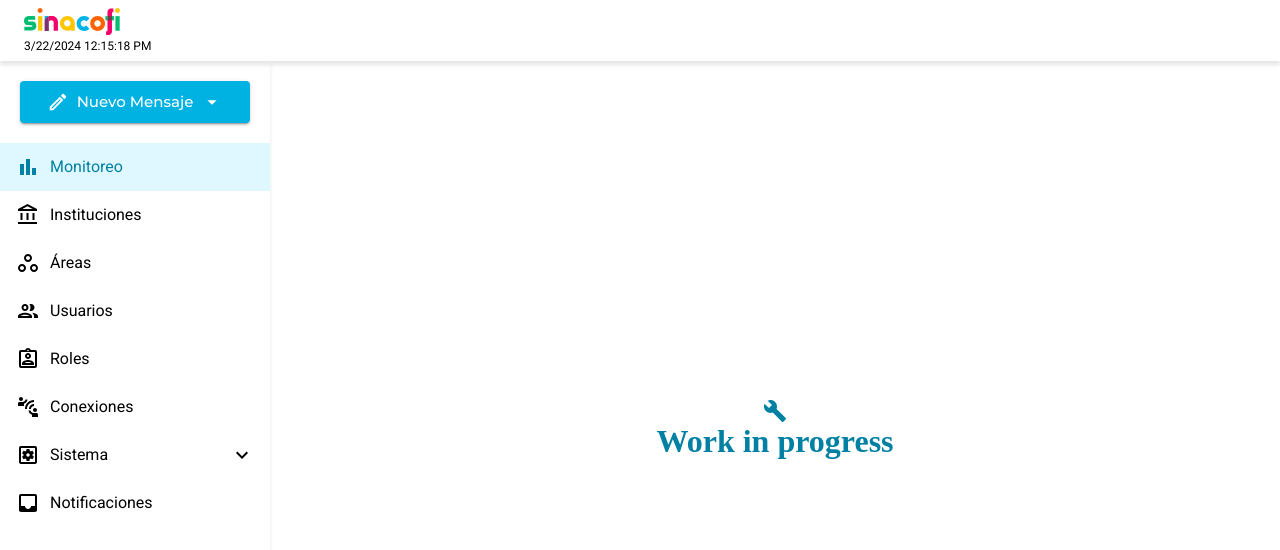
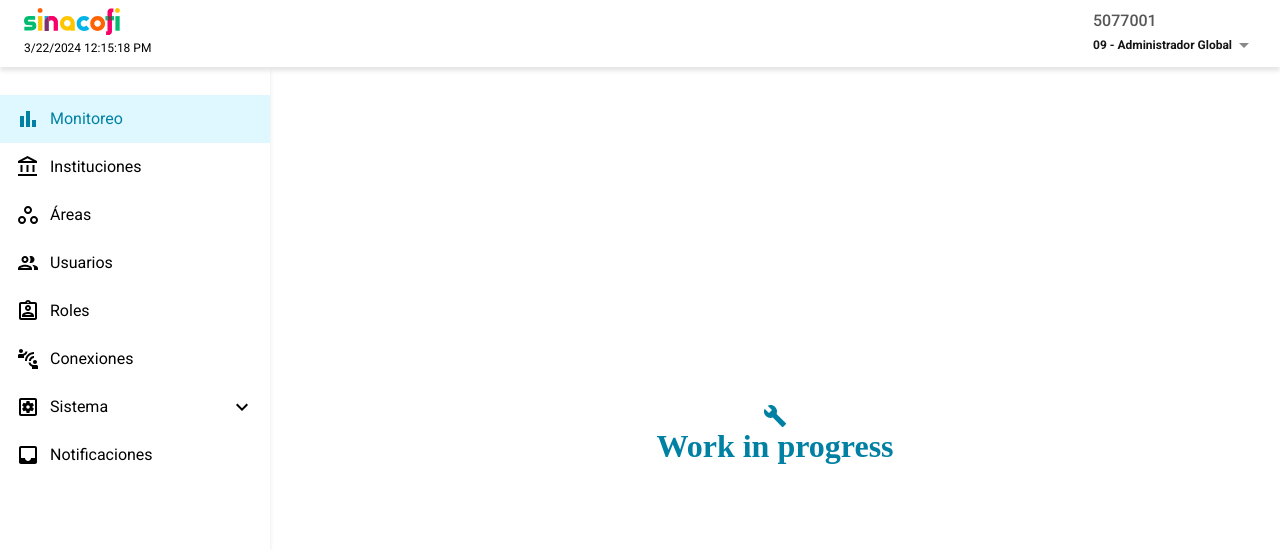
Before and after one commit to tomasgomez/admin-sinacofi-back, a Next.js app: page / in a window 1280 px wide. Shown: the top 550 px of the page. Built offline with nearby package versions, Linux system fonts and the light colour scheme.

Commit message:
feat: add menu app bar

```diff
--- a/src/components/AppBar.tsx
+++ b/src/components/AppBar.tsx
@@ -1,8 +1,10 @@
 'use client'
 import { useEffect, useMemo, useState } from "react";
 import Image from "next/image";
-import { AppBar as AppBarMui, Box, Container } from "@mui/material";
+import { AppBar as AppBarMui, Box, Container, Stack, Typography } from "@mui/material";
 import SinacofiBrand from "../../assets/sinacofi-icon.svg";
+import { ArrowDropDown, HelpOutline, Logout, SettingsOutlined } from "@mui/icons-material";
+import Menu from "./Menu";
 
 const Time = () => {
   const [currentTime, setCurrentTime] = useState(new Date());
@@ -18,19 +20,60 @@ const Time = () => {
       clearTimeout(timer);
     };
   }, []);
-  return <span>{currentTime.toLocaleString().replace(",", "")}</span>;
+  return <Typography variant="caption">{currentTime.toLocaleString().replace(",", "")}</Typography>;
 }
+
+const MenuOptions = () => {
+  const options = useMemo(() => {
+    return [
+      {
+        label: "Configuration",
+        icon: <SettingsOutlined sx={{ color: "#898989" }} />
+      },
+      {
+        label: "Ayuda",
+        icon: <HelpOutline sx={{ color: "#898989" }} />
+      },
+      {
+        label: "Salir",
+        icon: <Logout sx={{ color: "#898989" }} />
+      },
+    ]
+  }, []);
+
+  return (
+    <Menu options={options}>
+      <Typography color="#565656" fontWeight={500} variant="body1">5077001</Typography>
+      <div style={{ display: "flex", alignItems: "center" }} /* onClick={handleClick} */>
+        <Typography variant="caption" fontWeight={600} color="#151515">09 - Administrador Global</Typography>
+        <ArrowDropDown sx={{ color: "#898989" }} />
+      </div>
+    </Menu>
+  );
+};
 
 const AppBar = () => {
   const date = useMemo(() => new Date(), []);
   return (
-    <AppBarMui position="static"
+    <AppBarMui
+      position="static"
       sx={{
         backgroundColor: "#ffffff",
         fontFamily: "Roboto",
-        zIndex: 999,
+        boxShadow: "none",
+        flexDirection: "row",
+      }}
+    >
+      <Stack flexDirection="row" justifyContent="space-between" alignItems="center" sx={{
+        width: "100vw !important", zIndex: 2,
+        boxShadow: "0px 4px 4px 0px rgba(0, 0, 0, 0.10)"
       }}>
-        <Container sx={{ padding: "8px 24px", zIndex: 2, maxWidth: "100vw !important", boxShadow: "0px 4px 4px 0px rgba(0, 0, 0, 0.10)", }}>
+        <Container sx={{
+          padding: "8px 24px",
+          zIndex: 2,
+          width: "auto",
+          margin: 0,
+        }} >
           <Image
             height={27}
             src={SinacofiBrand} alt={"Sinacofi"}
@@ -44,6 +87,18 @@ const AppBar = () => {
             <Time />
           </Box>
         </Container>
+        <Container
+          sx={{
+            flexDirection: "column",
+            margin: 0,
+            width: "auto",
+            display: "flex",
+            cursor: "pointer",
+          }}
+        >
+          <MenuOptions />
+        </Container>
+      </Stack>
     </AppBarMui>
   );
 };
--- /dev/null
+++ b/src/components/Menu/index.tsx
@@ -0,0 +1,51 @@
+import { Container, MenuItem, Menu as MenuMui, Typography} from "@mui/material"
+import { useState } from "react";
+
+const Menu = ({ children, options }: { children?: any, options: any }) => {
+  const [anchorEl, setAnchorEl] = useState<null | HTMLElement>(null);
+  const open = Boolean(anchorEl);
+
+  const handleClick = (event: React.MouseEvent<HTMLElement>) => {
+    setAnchorEl(event.currentTarget);
+  };
+
+  const handleClose = () => {
+    setAnchorEl(null);
+  };
+
+  const handleItemClick = (callback: any) => () => {
+    callback && callback();
+    handleClose();
+  };
+
+  return (
+    <>
+      <Container onClick={handleClick} sx={{ padding: "0 !important" }}>{children}</Container>
+      <MenuMui
+        open={open}
+        onClose={handleClose}
+        anchorEl={anchorEl}
+      >
+        {options.length && options.map((option: any) => (
+          <MenuItem
+            onClick={handleItemClick(option.onClick)}
+            autoFocus={false}
+            sx={{
+              gap: "6px", minWidth: "222px", alignItems: "center", padding: "12px 16px",
+              "&:hover": {
+                bgcolor: "#DFF8FF",
+              }}}
+            disableRipple
+          >
+            {option.icon}
+            <Typography variant="body2" color="#151515">
+              {option.label}
+            </Typography>
+          </MenuItem>
+        ))}
+      </MenuMui>
+    </>
+  )
+};
+
+export default Menu;
--- a/src/components/SideBar.tsx
+++ b/src/components/SideBar.tsx
@@ -126,20 +126,12 @@ const SideBar = () => {
         zIndex: 1,
         padding: "0 !important",
         height: "calc(100vh - 64px)",
-        boxShadow: "0px 4px 4px 0px rgba(0, 0, 0, 0.10)"
+        boxShadow: "0px 4px 4px 0px rgba(0, 0, 0, 0.10)",
       }}
     >
-      <Button
-        variant="contained"
-        size="large"
-        sx={{ color: "#ffffff", width: "calc(100% - 40px)", margin: "20px", marginBottom: "12px", textTransform: "capitalize" }}
-        startIcon={<EditOutlined />}
-        endIcon={<ArrowDropDownOutlined />}
-      >
-        Nuevo Mensaje
-      </Button>
       <List
         component="nav"
+        sx={{ marginTop: "20px" }}
       >
         {navList.map((nav) => (
           nav.url ? (
@@ -148,7 +140,7 @@ const SideBar = () => {
             </Link>
           ) : (
             <>
-              <NavegationItem
+            <NavegationItem
               nav={nav}
               open={open === nav.key || (!!nav.children?.length && nav.childrenKeys?.includes(open))}
               handleClick={handleClick}
@@ -168,142 +160,7 @@ const SideBar = () => {
             </>
           )
         ))}
-        {/* <Link href="/">
-          <ListItemButton onClick={() => handleClick("monitoring")}>
-            <ListItemIcon>
-              <BarChart />
-            </ListItemIcon>
-            <ListItemText primary="Monitoreo" />
-          </ListItemButton>
-        </Link>
-        <Link href="/users">
-          <ListItemButton onClick={() => handleClick("users")}>
-            <ListItemIcon>
-              <Group />
-            </ListItemIcon>
-            <ListItemText primary="Usuarios" />
-          </ListItemButton>
-        </Link>
-        <Link href="/roles">
-          <ListItemButton onClick={() => handleClick("roles")}>
-            <ListItemIcon>
-              <AssignmentIndOutlined />
-            </ListItemIcon>
-            <ListItemText primary="Roles" />
-          </ListItemButton>
-        </Link>
-        <ListItemButton onClick={() => handleClick("conexions")}>
-          <ListItemIcon>
-            <ConnectWithoutContact />
-          </ListItemIcon>
-          <ListItemText primary="Conexiones" />
-        </ListItemButton>
-        <ListItemButton onClick={() => handleClick("system")}>
-          <ListItemIcon>
-            <SettingsApplicationsOutlined />
-          </ListItemIcon>
-          <ListItemText primary="Sistema" />
-          {open === "system" ? <ExpandLess /> : <ExpandMore />}
-        </ListItemButton>
-        <Collapse in={open === "system"} timeout="auto" unmountOnExit>
-          <List component="div" disablePadding>
-            <ListItemButton sx={{ pl: 4 }}>
-              <ListItemText primary="Tipos de mensajes" />
-              <Badge>2</Badge>
-            </ListItemButton>
-            <ListItemButton sx={{ pl: 4 }}>
-              <ListItemText primary="Feriados" />
-              <Badge>2</Badge>
-            </ListItemButton>
-            <ListItemButton sx={{ pl: 4 }}>
-              <ListItemText primary="Tipos de Operaciones" />
-              <Badge>2</Badge>
-            </ListItemButton>
-            <ListItemButton sx={{ pl: 4 }}>
-              <ListItemText primary="Flujos" />
-              <Badge>2</Badge>
-            </ListItemButton>
-          </List>
-        </Collapse>
-        <ListItemButton onClick={() => handleClick("notifications")}>
-          <ListItemIcon>
-            <Inbox />
-          </ListItemIcon>
-          <ListItemText primary="Notificationes" />
-          <Badge>2</Badge>
-        </ListItemButton> */}
       </List>
-        {/* <ListItemButton onClick={() => handleClick("msg")}>
-          <ListItemIcon>
-            <Inbox />
-          </ListItemIcon>
-          <ListItemText primary="Messages" />
-          {open === "msg" ? <ExpandLess /> : <ExpandMore />}
-        </ListItemButton>
-        <Collapse in={open === "msg"} timeout="auto" unmountOnExit>
-          <List component="div" disablePadding>
-            <ListItemButton sx={{ pl: 4 }}>
-              <ListItemText primary="Bandeja de Entrada" />
-              <Badge>2</Badge>
-            </ListItemButton>
-            <ListItemButton sx={{ pl: 4 }}>
-              <ListItemText primary="Enviados" />
-              <Badge>2</Badge>
-            </ListItemButton>
-            <ListItemButton sx={{ pl: 4 }}>
-              <ListItemText primary="Rechazados" />
-              <Badge>2</Badge>
-            </ListItemButton>
-            <ListItemButton sx={{ pl: 4 }}>
-              <ListItemText primary="Procesos Hipotecarios" />
-              <Badge>2</Badge>
-            </ListItemButton>
-            <ListItemButton sx={{ pl: 4 }}>
-              <ListItemText primary="Recuperados" />
-              <Badge>2</Badge>
-            </ListItemButton>
-            <ListItemButton sx={{ pl: 4 }}>
-              <ListItemText primary="Preparados" />
-              <Badge>2</Badge>
-            </ListItemButton>
-          </List>
-        </Collapse>
-        <ListItemButton onClick={() => handleClick("preparations")}>
-          <ListItemIcon>
-            <Inbox />
-          </ListItemIcon>
-          <ListItemText primary="Preparativos" />
-          {open === "preparations" ? <ExpandLess /> : <ExpandMore />}
-        </ListItemButton>
-        <Collapse in={open === "preparations"} timeout="auto" unmountOnExit>
-          <List component="div" disablePadding>
-            <ListItemButton sx={{ pl: 4 }}>
-              <ListItemText primary="Bandeja de Entrada" />
-              <Badge>2</Badge>
-            </ListItemButton>
-            <ListItemButton sx={{ pl: 4 }}>
-              <ListItemText primary="Enviados" />
-              <Badge>2</Badge>
-            </ListItemButton>
-            <ListItemButton sx={{ pl: 4 }}>
-              <ListItemText primary="Rechazados" />
-              <Badge>2</Badge>
-            </ListItemButton>
-            <ListItemButton sx={{ pl: 4 }}>
-              <ListItemText primary="Procesos Hipotecarios" />
-              <Badge>2</Badge>
-            </ListItemButton>
-            <ListItemButton sx={{ pl: 4 }}>
-              <ListItemText primary="Recuperados" />
-              <Badge>2</Badge>
-            </ListItemButton>
-            <ListItemButton sx={{ pl: 4 }}>
-              <ListItemText primary="Preparados" />
-              <Badge>2</Badge>
-            </ListItemButton>
-          </List>
-        </Collapse>
-      </List> */}
     </Container>
   );
 };
```
Also changed, not shown: src/components/Table/SearchField.tsx (added, +34 -0 lines), src/components/Table/header/index.tsx (+2 -33 lines).
